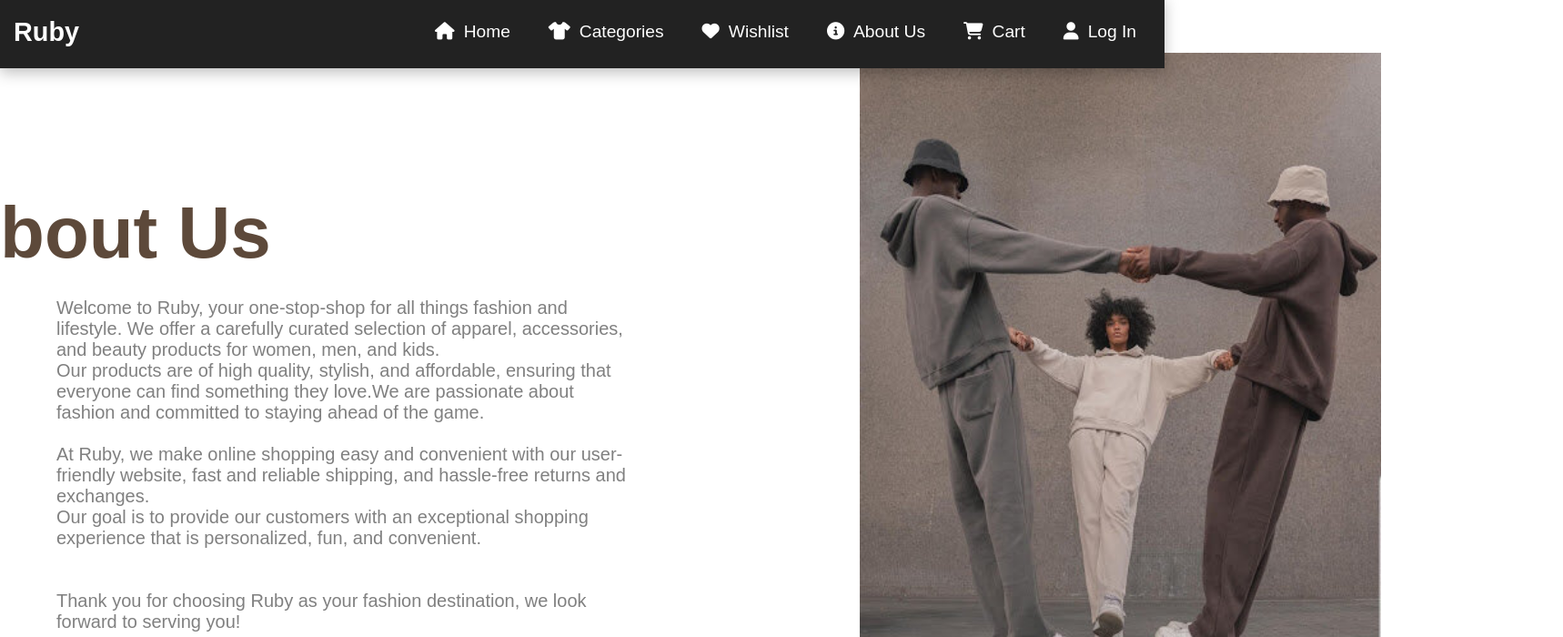
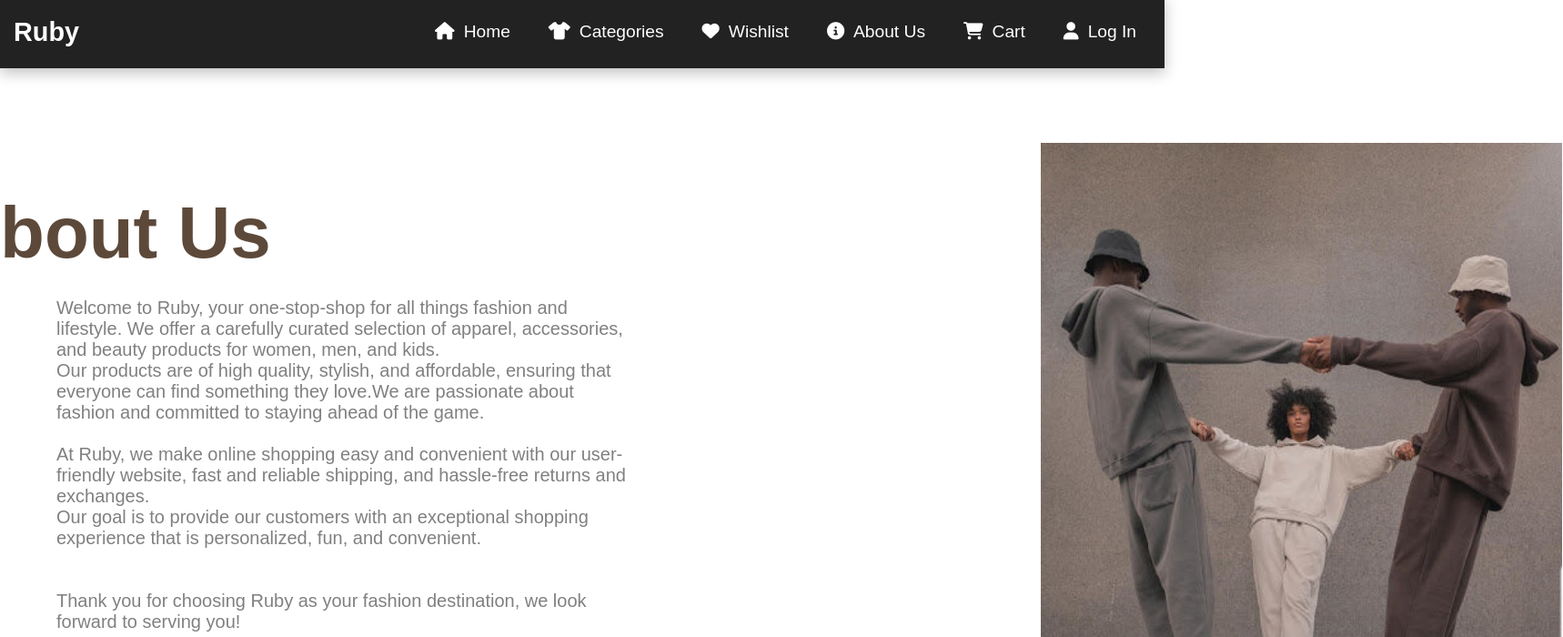
Before and after one commit to DonatHalimi/ProjektiLab1, a React (Create React App) app in the folder client/: page /aboutUs in a window 1280 px wide. Shown: the top 700 px of the page at 91% size, 1718 px wide, since content can reach past the window. Built offline with nearby package versions, Linux system fonts and the light colour scheme.

Commit message:
edit tek about us style

```diff
--- a/client/src/Pages/aboutUsStyle.css
+++ b/client/src/Pages/aboutUsStyle.css
@@ -142,6 +142,10 @@ color: rgb(93, 73, 58);
   #info4 {
     color: grey;
   }
+  #fotoabt{
+    margin-left: 200px;
+    margin-top:100px;
+  }
 }
 
 /* For screens with a width of 480px or less */
```
Also changed, not shown: 1 other file (tests, documents, lock files or other folders).
